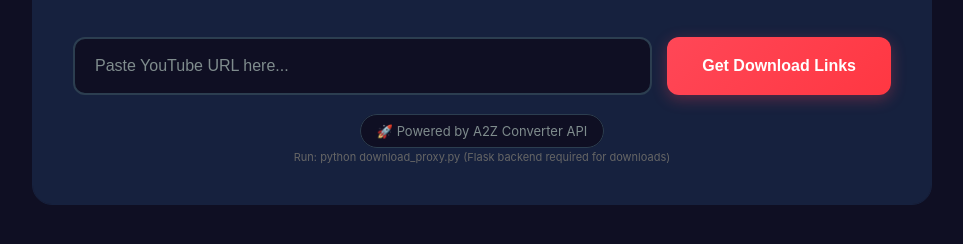
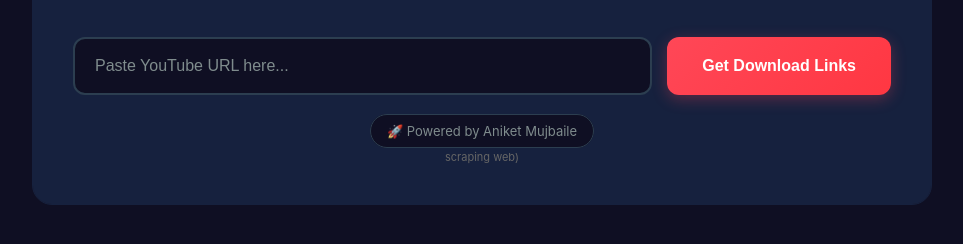
Before and after one commit to aniketmaster09-alt/youtube, a plain HTML site: page index.html in a window 1280 px wide. Shown: the part 194-438 px from the top of the page, without its empty margins (158-1121 px from the left). Drawn offline with Linux system fonts and the light colour scheme.

Commit message:
Update index.html

```diff
--- a/index.html
+++ b/index.html
@@ -312,8 +312,8 @@
                 <button id="downloadBtn" onclick="fetchVideoInfo()">Get Download Links</button>
             </div>
             <div style="text-align: center; margin-top: 20px;">
-                <span style="font-size: 13px; color: #7f8c8d; background: #0f0f23; padding: 8px 16px; border-radius: 20px; border: 1px solid #2c3e50;">🚀 Powered by A2Z Converter API</span>
-                <p style="font-size: 11px; color: #666; margin-top: 10px;">Run: python download_proxy.py (Flask backend required for downloads)</p>
+                <span style="font-size: 13px; color: #7f8c8d; background: #0f0f23; padding: 8px 16px; border-radius: 20px; border: 1px solid #2c3e50;">🚀 Powered by Aniket Mujbaile</span>
+                <p style="font-size: 11px; color: #666; margin-top: 10px;">scraping web)</p>
             </div>
         </div>
 
```
